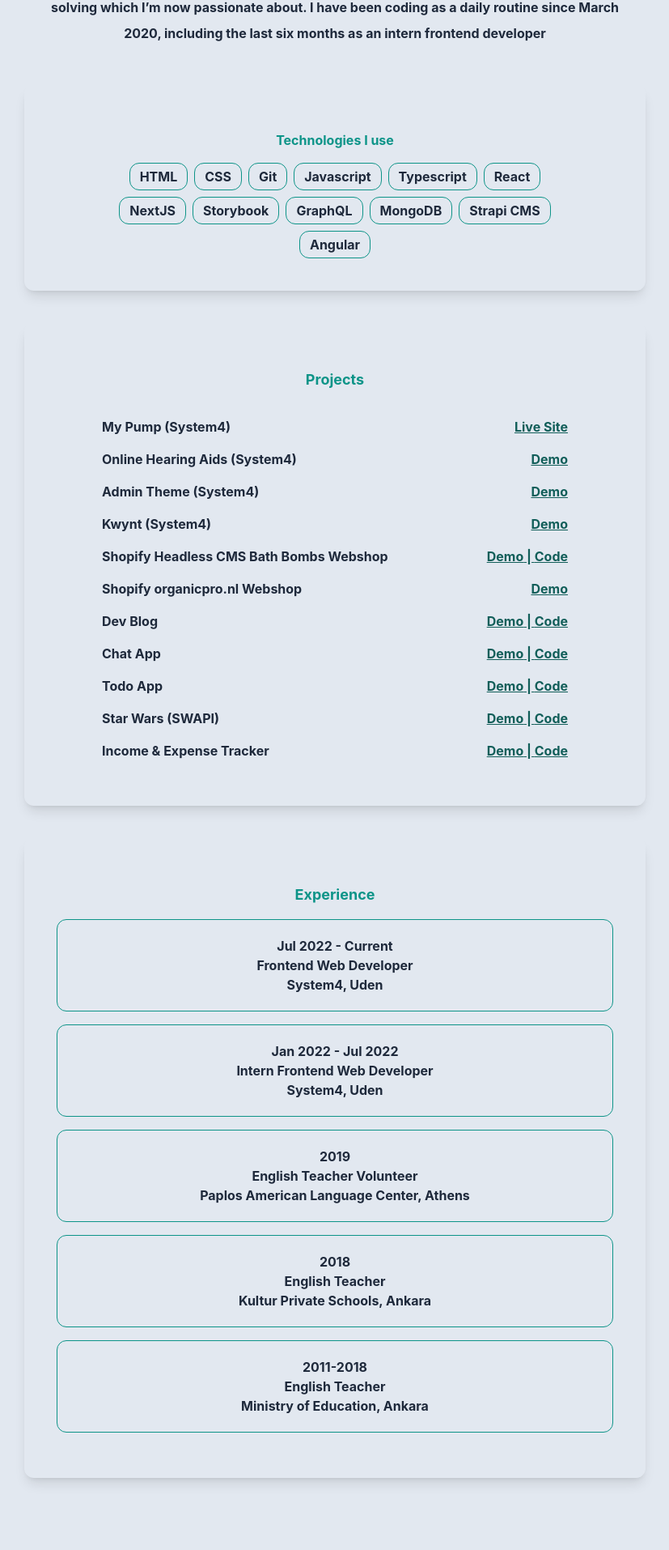
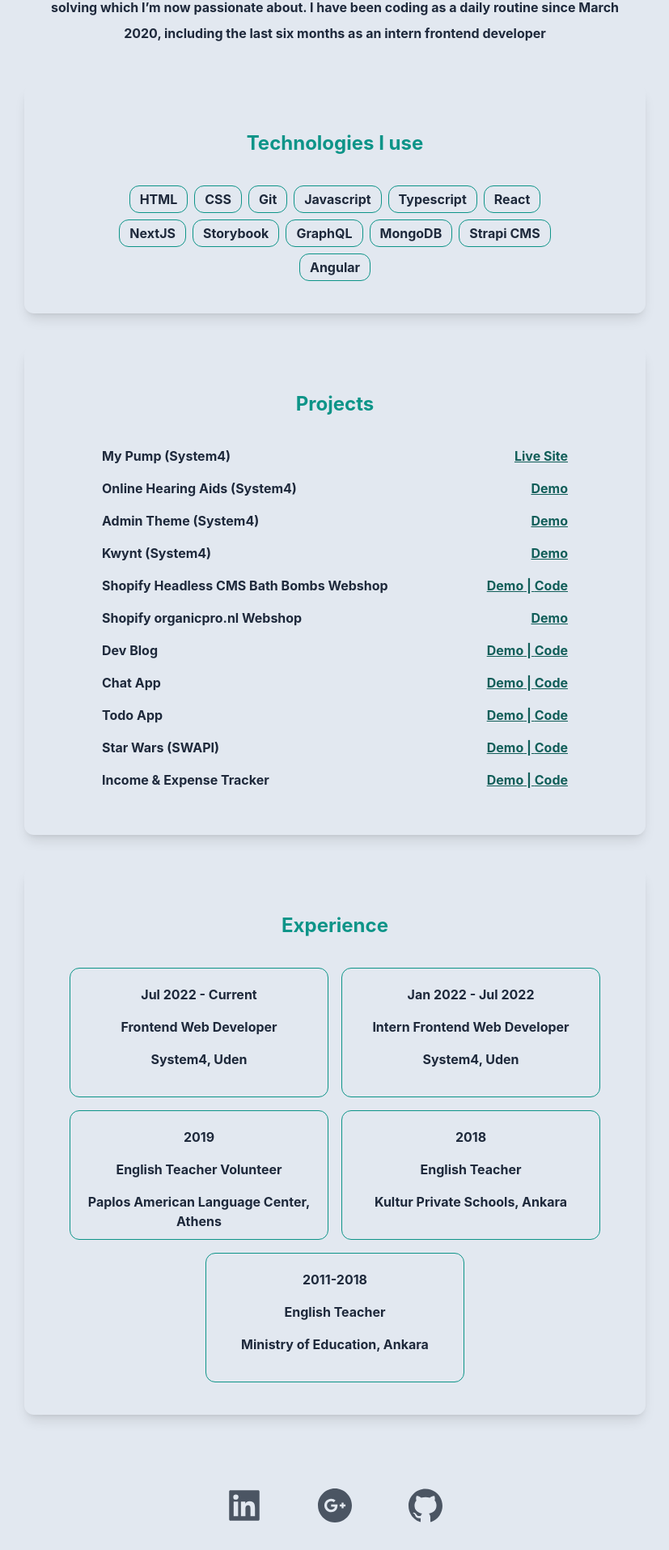
Before and after one commit to DegirmenciOmer/portfolio, a Next.js app in the folder portfolio-omer/: page / in a window 1280 px wide. Shown: the part 671-2585 px from the top of the page at 81% size, without its empty margins (226-1053 px from the left). Built offline with nearby package versions, Linux system fonts and the light colour scheme.

Commit message:
experience card improvement

```diff
--- a/portfolio-omer/pages/index.tsx
+++ b/portfolio-omer/pages/index.tsx
@@ -81,7 +81,9 @@
           <div
             className={`text-center shadow-lg p-10 rounded-xl my-10  flex-1 ${switchText}`}
           >
-            <h3 className="py-4 text-teal-600">{translations.skillsTitle}</h3>
+            <h3 className="py-4 text-teal-600 text-2xl mb-5">
+              {translations.skillsTitle}
+            </h3>
             <ul className="flex m-auto justify-center flex-wrap gap-2 max-w-xl">
               {translations.skills.map((skill) => (
                 <li
@@ -96,7 +98,7 @@
           <div
             className={`shadow-lg p-10 rounded-xl my-10 flex-1 ${switchText}`}
           >
-            <h3 className="text-center py-4 text-lg text-teal-600">
+            <h3 className="text-center py-4 text-2xl mb-5 text-teal-600">
               {translations.projectsTitle}
             </h3>
             <ul>
@@ -140,15 +142,15 @@
           <div
             className={`text-center shadow-lg p-10  rounded-xl my-10  flex-1 ${switchText}`}
           >
-            <h3 className="py-4 text-lg text-teal-600">
+            <h3 className="py-4 text-2xl mb-5 text-teal-600">
               {translations.experienceTitle}
             </h3>
-            <ul>
+            <ul className="flex gap-4 flex-wrap items-center justify-center">
               {translations.experience
                 .sort((a, b) => +b.id - +a.id)
                 .map((exp) => (
                   <li
-                    className={`${switchText} border mb-4 border-teal-600 rounded-xl px-2 py-5`}
+                    className={`${switchText} flex flex-col gap-4 border h-40 w-80 border-teal-600 rounded-xl px-2 py-5`}
                     key={exp.id}
                   >
                     <p>{exp.date}</p>
```
